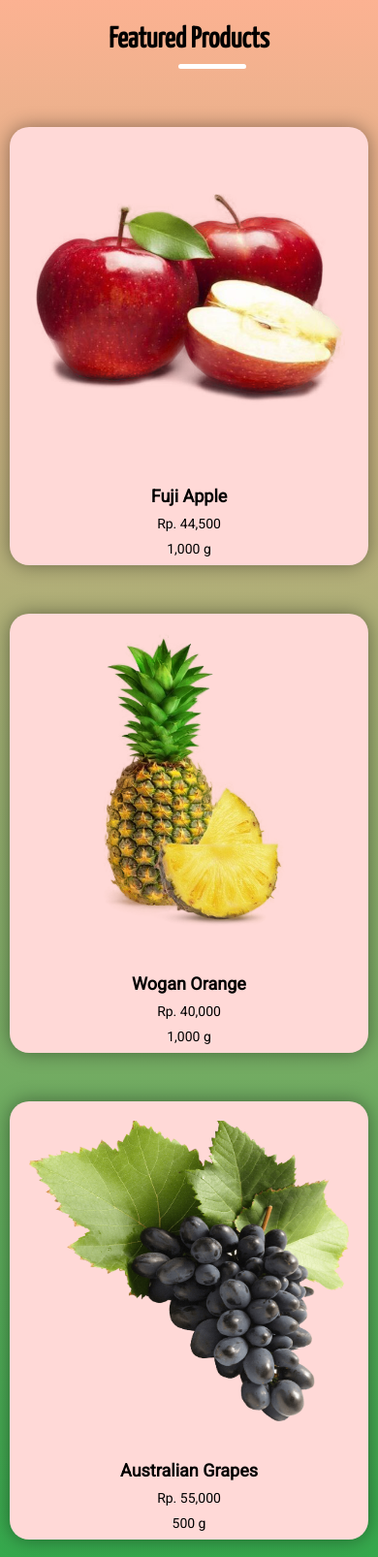
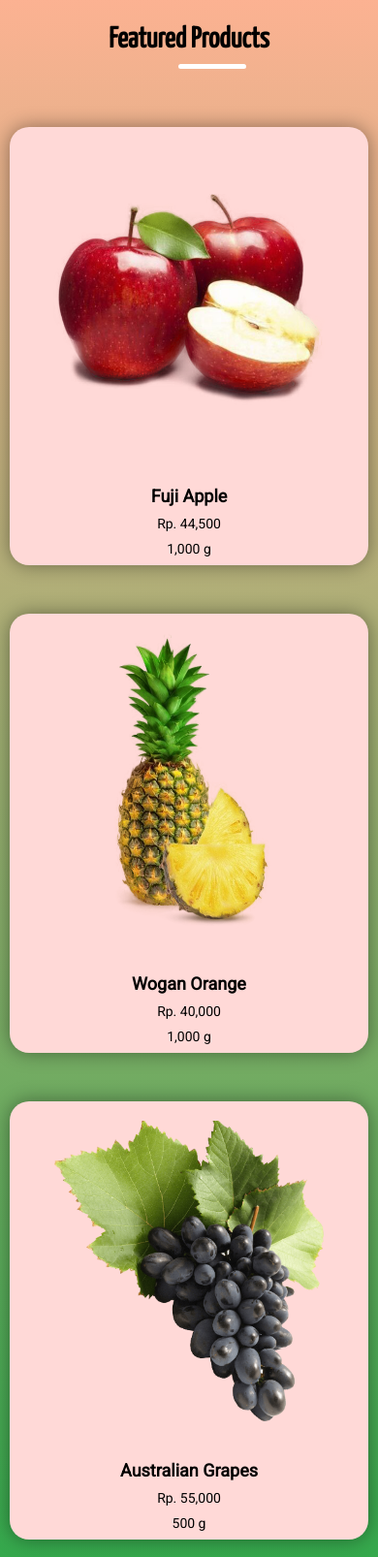
Before and after one commit to JuJu222/Frootie, a PHP site: page /Frootie/ in a window 390 px wide. Shown: the part 748-2354 px from the top of the page at 97% size. Run offline with PHP 8.4, Linux system fonts and the light colour scheme.

Commit message:
Fixed images to become responsive

```diff
--- a/css/home.css
+++ b/css/home.css
@@ -77,6 +77,7 @@ p {
 }
 
 .categories img {
+    object-fit: contain;
     margin-top: 100px;
     float: left;
     width: 100%;
```
